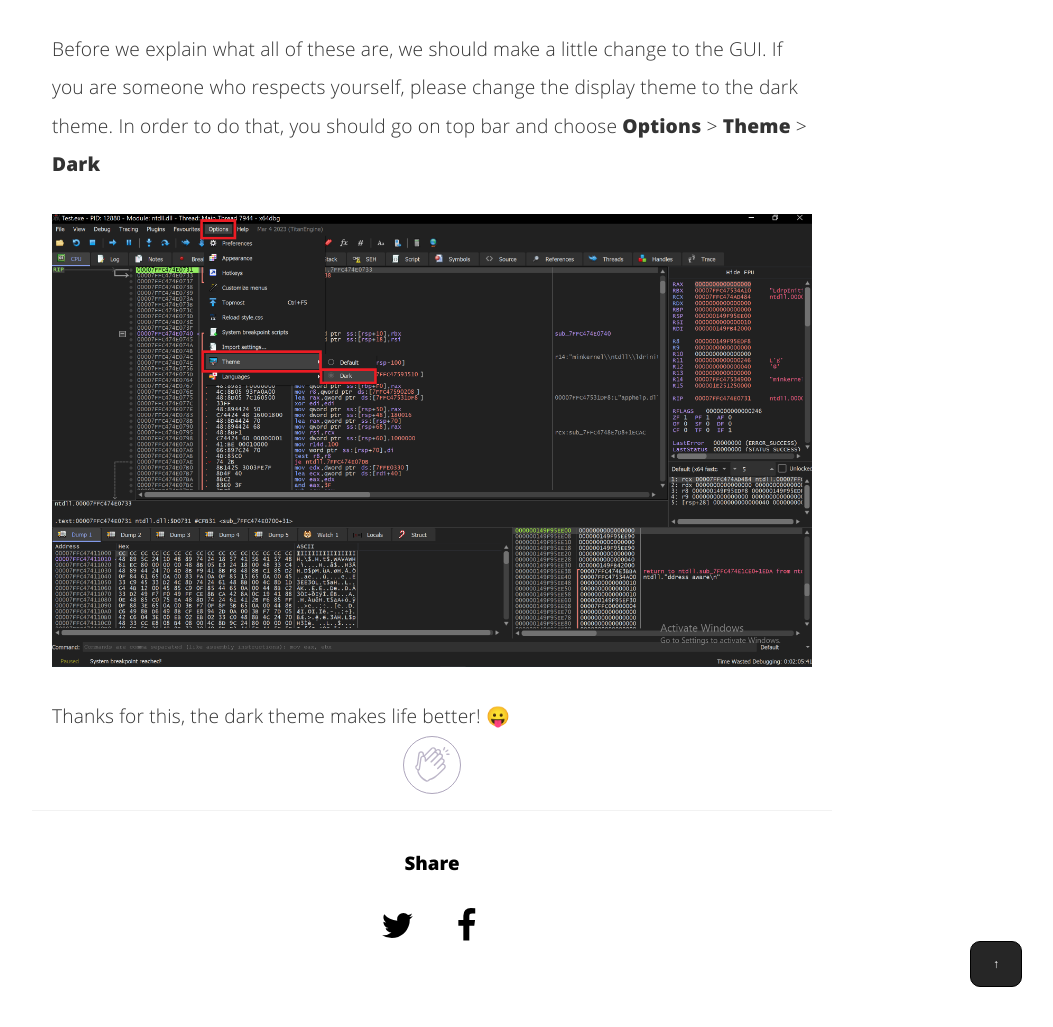
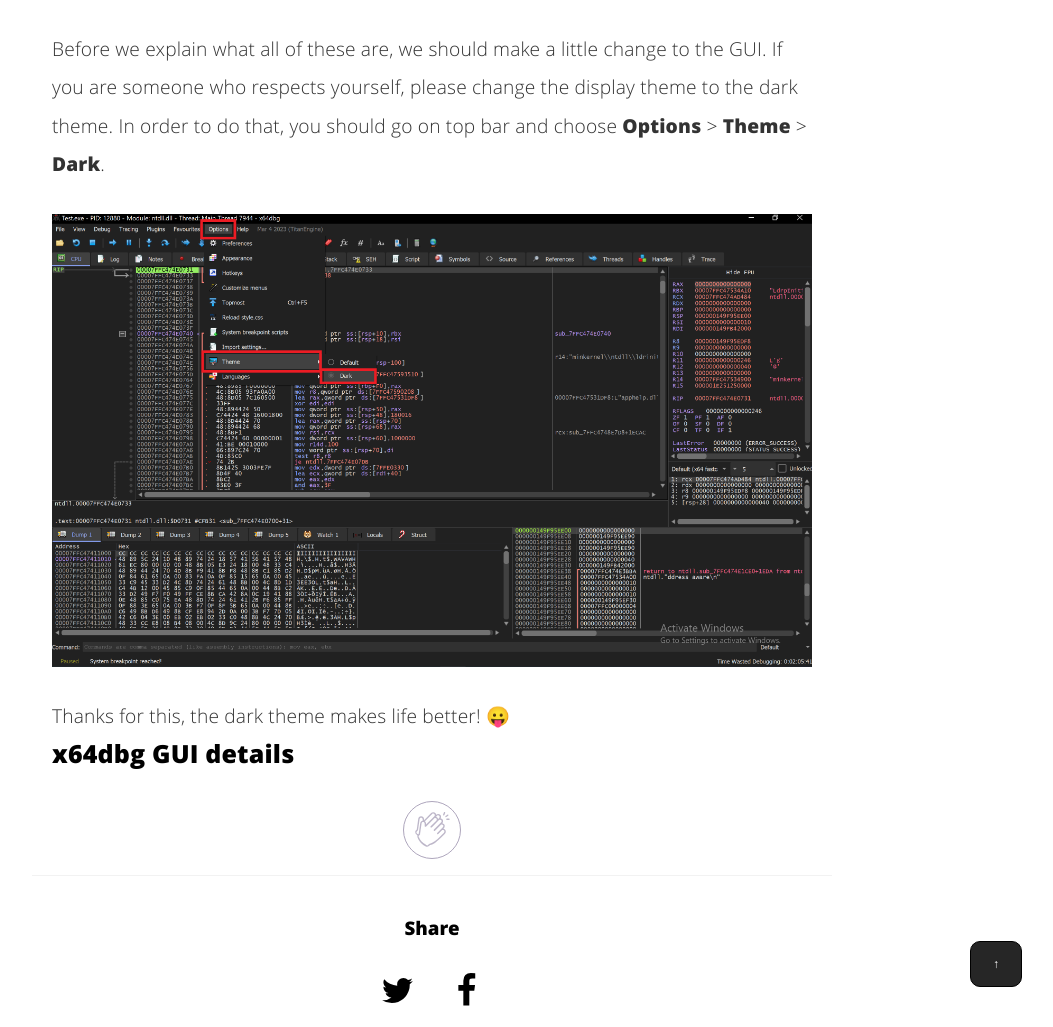
Before and after one commit to nickvourd/nickvourd.github.io, a Jekyll site: the page built from _posts/2023-10-18-x64dbg-intro.md, in a window 1280 px wide and 1400 px high, scrolled down 3366 px. Shown: the part 373-1400 px from the top of the window, without its empty margins (208-1261 px from the left). Built offline with Jekyll 4.4.1, drawn with Linux system fonts in a browser that asks for light colours.

Commit message:
Edit 2023-10-18 x64dbg (My first baby steps)

```diff
--- a/_posts/2023-10-18-x64dbg-intro.md
+++ b/_posts/2023-10-18-x64dbg-intro.md
@@ -336,12 +336,14 @@
     <iframe src="https://giphy.com/embed/SV0abytLe6nstZCvLY" width="480" height="270" frameBorder="0" class="giphy-embed" allowFullScreen></iframe>
 </div>
 
-<p>Before we explain what all of these are, we should make a little change to the GUI. If you are someone who respects yourself, please change the display theme to the dark theme. In order to do that, you should go on top bar and choose <b>Options</b> > <b>Theme</b> > <b>Dark</b></p>
+<p>Before we explain what all of these are, we should make a little change to the GUI. If you are someone who respects yourself, please change the display theme to the dark theme. In order to do that, you should go on top bar and choose <b>Options</b> > <b>Theme</b> > <b>Dark</b>.</p>
 
 <img src="/assets/img/post-img/18-10-2023/x64dbg-Dark-Theme.png" class="post-images" alt="Dark Theme x64dbg">
 
 <p>Thanks for this, the dark theme makes life better! 😛</p>
 
+<h3>x64dbg GUI details</h3>
+
 <div align="center">
 <!-- add the button!-->
 <applause-button style="width: 58px; height: 58px;" color="#5d4d7a" url="https://nickvourd.github.io/x64dbg-intro"/>
```
